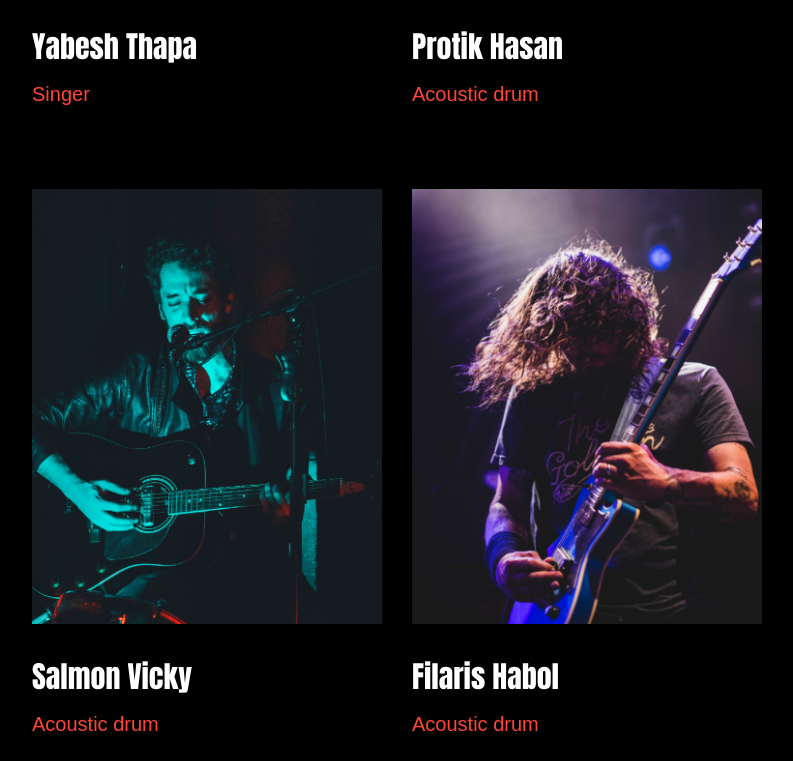
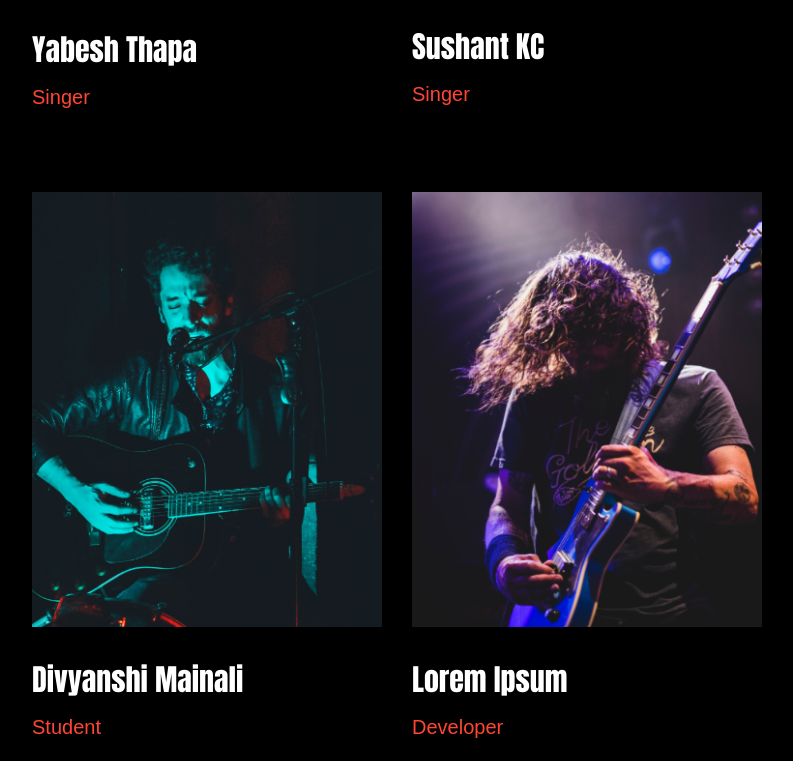
Before and after one commit to SharadS28N/Hackathon, a plain HTML site: page index.html in a window 1280 px wide. Shown: the part 1659-2420 px from the top of the page, without its empty margins (243-1036 px from the left). Drawn offline with Linux system fonts and the light colour scheme; some packages are replaced by stand-ins of ours; a web font is replaced by a local one.

Commit message:
New Changes

```diff
--- a/index.html
+++ b/index.html
@@ -129,8 +129,8 @@
                                     <img src="img/performer/2.png" alt="">
                                 </div>
                                 <div class="performer_heading">
-                                    <h4>Protik Hasan</h4>
-                                    <span>Acoustic drum</span>
+                                    <h4>Sushant KC</h4>
+                                    <span>Singer</span>
                                 </div>
                             </div>
                         </div>
@@ -140,8 +140,8 @@
                                     <img src="img/performer/3.png" alt="">
                                 </div>
                                 <div class="performer_heading">
-                                    <h4>Salmon Vicky</h4>
-                                    <span>Acoustic drum</span>
+                                    <h4>Divyanshi Mainali</h4>
+                                    <span>Student</span>
                                 </div>
                             </div>
                         </div>
@@ -151,8 +151,8 @@
                                     <img src="img/performer/4.png" alt="">
                                 </div>
                                 <div class="performer_heading">
-                                    <h4>Filaris Habol</h4>
-                                    <span>Acoustic drum</span>
+                                    <h4>Lorem Ipsum</h4>
+                                    <span>Developer</span>
                                 </div>
                             </div>
                         </div>
```
Also changed, not shown: img/performer/1.png.
